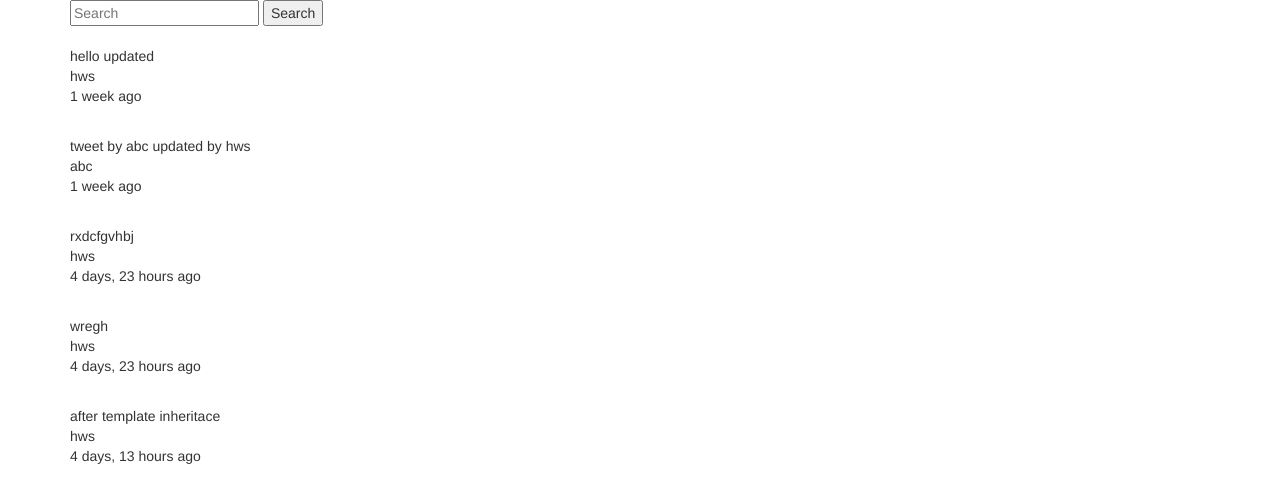
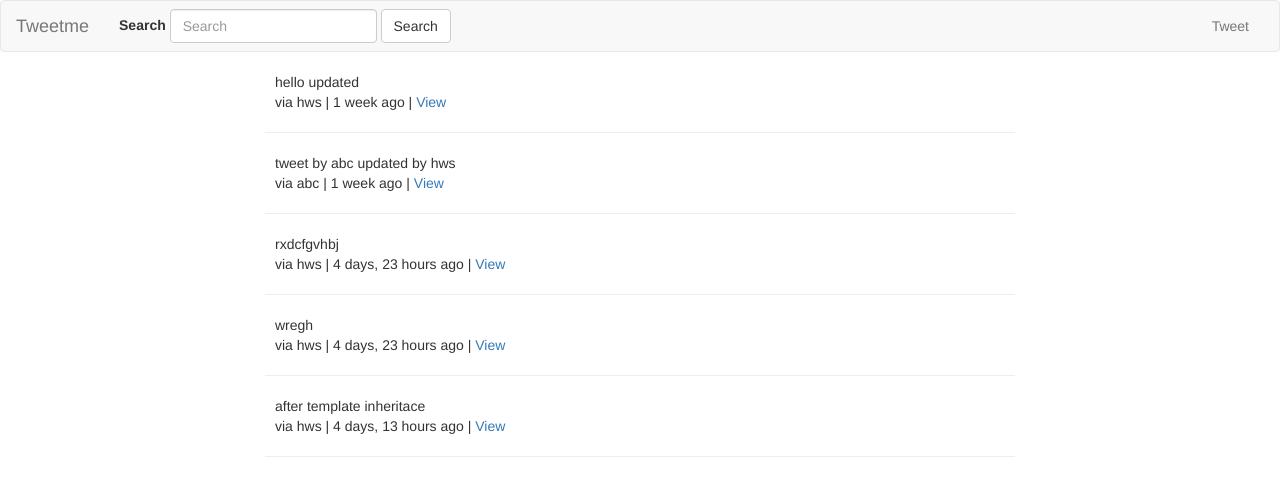
Before and after one commit to devNigel/tweetme, a Django app: page /tweet/ in a window 1280 px wide. Shown: the top 503 px of the page. Run offline with Django 3.2, Linux system fonts and the light colour scheme; data comes from the database, SQL or seed files in the repository; some libraries are stand-ins or nearby versions.

Commit message:
added navabr
added navbar

```diff
--- a/templates/base.html
+++ b/templates/base.html
@@ -20,6 +20,7 @@
     <![endif]-->
   </head>
   <body>
+    {% include "navbar.html" %}
     <div class="container">
         {% block content %}
 
--- /dev/null
+++ b/templates/navbar.html
@@ -0,0 +1,24 @@
+
+<nav class="navbar navbar-default">
+        <div class="container-fluid">
+          <!-- Brand and toggle get grouped for better mobile display -->
+          <div class="navbar-header">
+            <button type="button" class="navbar-toggle collapsed" data-toggle="collapse" data-target="#bs-example-navbar-collapse-1" aria-expanded="false">
+              <span class="sr-only">Toggle navigation</span>
+              <span class="icon-bar"></span>
+              <span class="icon-bar"></span>
+              <span class="icon-bar"></span>
+            </button>
+            <a class="navbar-brand" href="{% url 'home' %}">Tweetme</a>
+          </div>
+
+          <!-- Collect the nav links, forms, and other content for toggling -->
+          <div class="collapse navbar-collapse" id="bs-example-navbar-collapse-1">
+
+            {% include "tweets/search_form.html" %}
+            <ul class="nav navbar-nav navbar-right">
+              <li><a href="#">Tweet</a></li>
+            </ul>
+          </div><!-- /.navbar-collapse -->
+        </div><!-- /.container-fluid -->
+      </nav>
--- a/tweets/templates/tweets/search_form.html
+++ b/tweets/templates/tweets/search_form.html
@@ -1,4 +1,8 @@
-<form method='GET' action='{% url "tweet:list" %}'>
-    <input type="text" name='q' placeholder="Search" value='{{ request.GET.q }}'/>
-    <input type="submit" value="Search"/>
+
+<form class="navbar-form navbar-left" method='GET' action='{% url "tweet:list" %}'>
+        <div class="form-group">
+                <label for="q">Search</label>
+                <input type="text" class="form-control" name='q' placeholder="Search" value='{{ request.GET.q }}'/>
+        </div>
+    <input  class="btn btn-default" type="submit" value="Search"/>
 </form>
--- a/tweets/templates/tweets/tweet_list.html
+++ b/tweets/templates/tweets/tweet_list.html
@@ -2,13 +2,25 @@
 
 {% block content %}
 
-{% include "tweets/search_form.html" %}<br/>
+<div class="row">
+    <div class="col-sm-8 col-sm-offset-2">
         {% for object in object_list %}
-<p>{{object.content}}<br/>
-    {{object.user}}<br/>
-    {{object.timestamp|timesince}} ago <br/><br/>
+            <div class="media">
+                <div class="media-left">
+                <a href="#">
+                {% if object.image %}
+                <img class="media-object" src="..." alt="...">
+                {% endif %}
+                </a>
+                </div>
+                <div class="media-body">
 
-</p>
+                {{object.content}}<br/>
+                via {{object.user}} | {{object.timestamp|timesince}} ago | <a href="{{ object.get_absolute_url }}">View</a>
+
+                </div>
+            </div>
+            <hr/>
             {% empty %}
                 {% if request.GET.q %}
                     <p>No tweets found</p>
@@ -16,5 +28,6 @@
                     <p>No tweets yet</p>
                 {% endif %}
         {% endfor %}
-
+    </div>
+</div>
 {% endblock content %}
```
Lines whose indentation alone changed are shown as unchanged.
